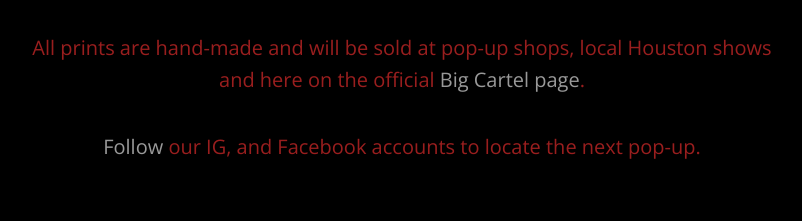
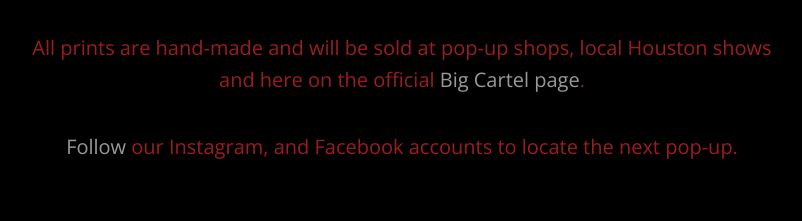
Before and after one commit to anothernameforbox/dispirit, a website: page index.html in a window 1280 px wide. Shown: the part 1060-1281 px from the top of the page, without its empty margins (238-1040 px from the left). Drawn offline with nearby package versions, Linux system fonts and the light colour scheme.

Commit message:
about fix

```diff
--- a/index.html
+++ b/index.html
@@ -95,7 +95,7 @@
                 <h2><i>DISPIRIT</i></h2>
                 <p>Houston based DIY apparel distributor known for its outspoken artistic prints by <a href="https://totalnightmare.bandcamp.com" target="_blank">Total Nightmare</a> guitarist, Theo Anele.</p>
                 <p>All prints are hand-made and will be sold at pop-up shops, local Houston shows and here on the official <a href="https://dispirit.bigcartel.com/" target="_blank">Big Cartel page</a>.</p>
-                <p><a href="#contact">Follow</a> our IG, and Facebook accounts to locate the next pop-up.</p>
+                <p><a href="#contact">Follow</a> our Instagram, and Facebook accounts to locate the next pop-up.</p>
             </div>
         </div>
     </section>
```
